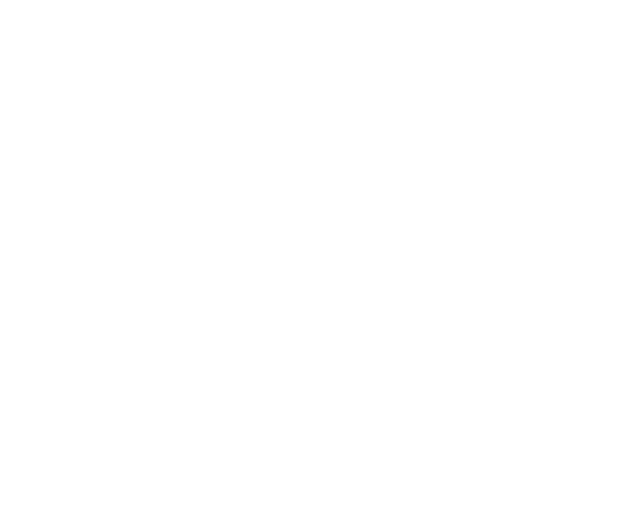
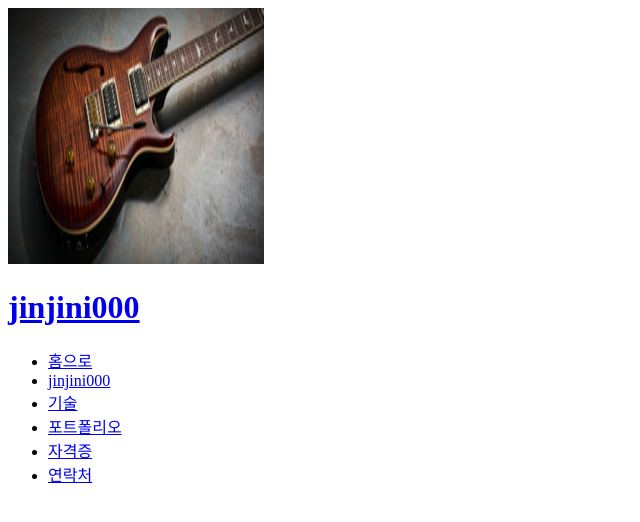
Before and after one commit to jinjini000/MySite, a plain HTML site: page index.html in a window 1280 px wide. Shown: the whole page, without its empty margins (0-640 px from the left). Drawn offline with Linux system fonts and the light colour scheme.

Commit message:
메뉴구성

```diff
--- a/index.html
+++ b/index.html
@@ -9,5 +9,39 @@
     <title>jinjini000&#39;s website</title>
   </head>
 
-  <body></body>
+  <body>
+    <!-- 헤더 시작 -->
+    <header>
+      <div>
+        <img src="./images/guitar.ico" alt="logo" />
+        <h1><a href="#">jinjini000</a></h1>
+      </div>
+      <nav>
+        <ul>
+          <li><a href="#home">홈으로</a></li>
+          <li><a href="#about">jinjini000</a></li>
+          <li><a href="#skills">기술</a></li>
+          <li><a href="#work">포트폴리오</a></li>
+          <li><a href="#license">자격증</a></li>
+          <li><a href="#contact">연락처</a></li>
+        </ul>
+      </nav>
+    </header>
+    <!-- 메인 시작 -->
+    <main>
+      <!-- 홈 -->
+      <section id="home"></section>
+
+      <!-- about -->
+      <section id="about"></section>
+      <!-- skills -->
+      <section id="skills"></section>
+      <!-- work -->
+      <section id="work"></section>
+      <!-- license -->
+      <section id="license"></section>
+      <!-- contact -->
+      <section id="contact"></section>
+    </main>
+  </body>
 </html>
```
